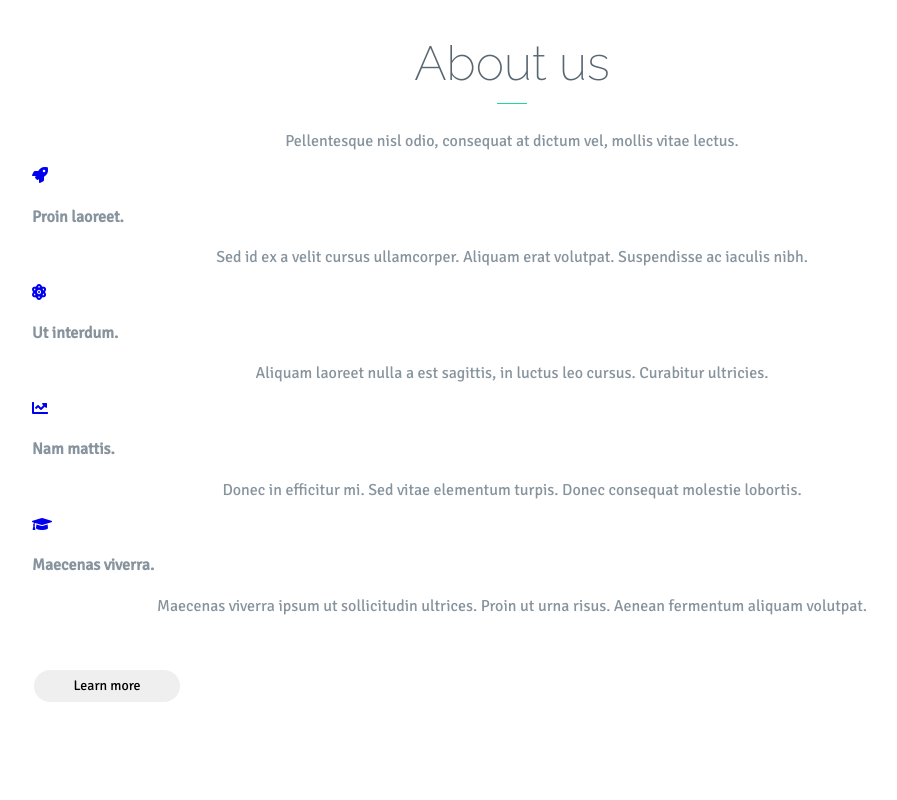
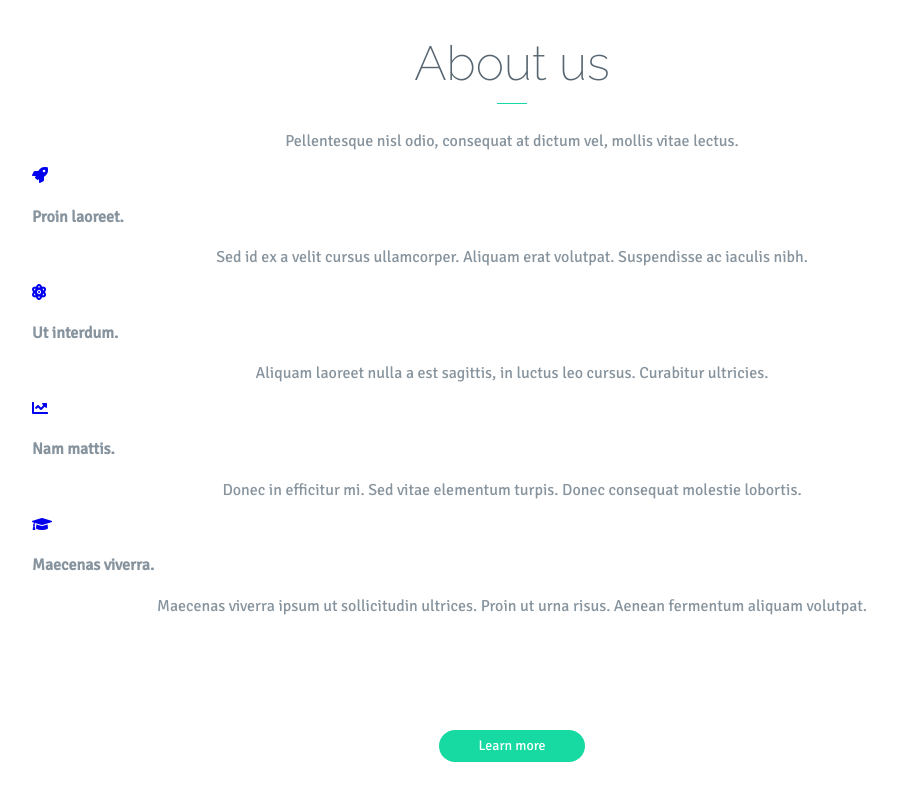
Before and after one commit to Koser61/alecto-website, a website: page index.html in a window 1280 px wide. Shown: the part 805-1605 px from the top of the page, without its empty margins (128-1025 px from the left). Before the commit the page ends 1545 px from the top, so only its background shows below. Drawn offline with Linux system fonts and the light colour scheme.

Commit message:
Add buttons global CSS

```diff
--- a/index.html
+++ b/index.html
@@ -59,7 +59,9 @@
                         <p>Maecenas viverra ipsum ut sollicitudin ultrices. Proin ut urna risus. Aenean fermentum aliquam volutpat.</p>
                     </div>
                 </div>
-                <button class="btn btn-2">Learn more</button>
+                <div class="flex-container">
+                    <button class="btn btn-2">Learn more</button>
+                </div>
             </div>
         </section>
     </body>
--- a/sass/style.scss
+++ b/sass/style.scss
@@ -80,6 +80,20 @@ h2 {
 .btn:hover {
     background-position: 0 100%;
     color: white;
+    transition: $transition;
+}
+
+.btn:active {
+    color: $color-main !important;
+}
+
+.btn-2 {
+    background-color: $color-main;
+    color: white;
+    background-image: linear-gradient(90deg, $color-dark 50%, $color-main 50%);
+}
+
+.btn-2:hover {
     transition: $transition;
 }
 
```
Also changed, not shown: css/style.css, 1 other file.
